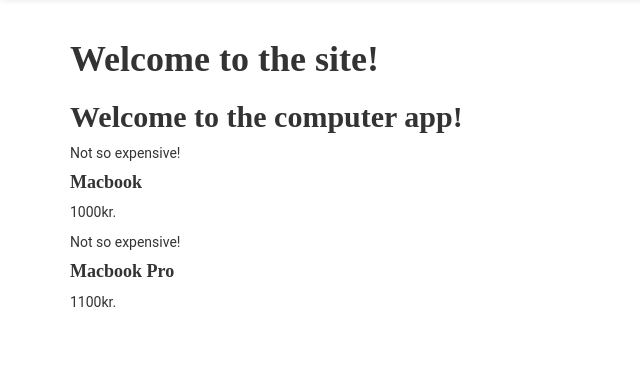
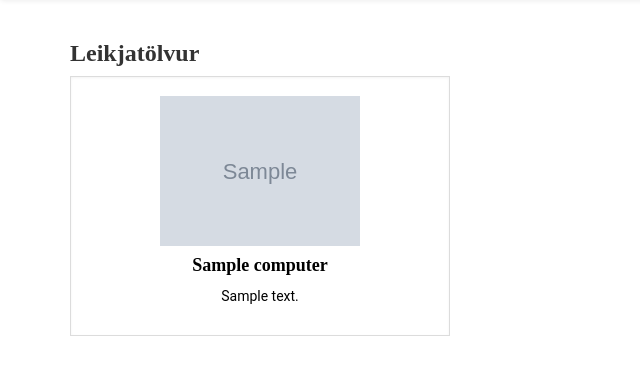
Before and after one commit to alexandralif/Captain_console_git, a Django app: page / in a window 1280 px wide. Shown: the part 52-427 px from the top of the page, without its empty margins (0-640 px from the left). Run offline with Django 3.2, Linux system fonts and the light colour scheme; tables that the repository leaves empty hold one stand-in row (values such as "Sample post"); grey boxes marked "Sample" are stand-in pictures; some libraries are stand-ins or nearby versions.

Commit message:
miðvikud kl 14

```diff
--- a/computers/views.py
+++ b/computers/views.py
@@ -1,9 +1,6 @@
 from django.shortcuts import render
+from computers.models import computers
 
-computers = [
-    {'name': 'Macbook', 'price': '1000'},
-    {'name': 'Macbook Pro', 'price': '1100'}
-]
-# Create your views here.
 def index(request):
-    return render(request, "computers/index.html", context={'computers' : computers})
+    context = {'computers': computers.objects.all().order_by('name')}
+    return render(request, "computers/index.html", context)
--- a/games/models.py
+++ b/games/models.py
@@ -1,5 +1,6 @@
 from django.db import models
 from computers.models import computer_category
+
 
 # Create your models here.
 class game_category(models.Model):
@@ -12,6 +13,8 @@ class games(models.Model):
     computer_category = models.ForeignKey(computer_category, on_delete=models.CASCADE)
     onsale = models.BooleanField()
     description = models.CharField(max_length=999, blank=True)
+    def __str__(self):
+        return self.name
 
 class games_image(models.Model):
     image = models.CharField(max_length=999)
--- a/static/css/main.css
+++ b/static/css/main.css
@@ -77,16 +77,16 @@ a:hover {
     }
 
 }
-.candies {
+.computers {
     display: grid;
     grid-template-columns: 1fr 1fr 1fr;
 }
 
-.candy a {
+.computer a {
     color: black !important;
     text-decoration: none;
 }
-.candies .candy {
+.computers .computer {
     border-radius: 0;
     margin: 0;
     background-image: none;
@@ -94,7 +94,7 @@ a:hover {
     text-align: center;
 
 }
-.candies .candy:hover {
+.computers .computer:hover {
     background-image: linear-gradient( #EF626C, #9A27F7), linear-gradient(#6564FF,#2A96Fa),linear-gradient(#2FF89F,#68FF6B);
     background-repeat: no-repeat;
     background-position: left top, right top, right bottom, left bottom;
@@ -103,22 +103,22 @@ a:hover {
     cursor: pointer;
 }
 
-.candies .candie:hover .candy-img {
+.computers .computer:hover .computer-img {
     transform: perspective(400px) scale(1.1) rotateY(15deg);
 
 }
 
-.candy-img {
+.computer-img {
     width: 200px;
     transition: transform 1s ease-in;
 }
 
-.manufacturers {
+.games {
     display: grid;
     grid-template-columns: 1fr 1fr;
 }
 
-.manufacturer {
+.game {
     display: grid;
     justify-items: center;
     align-items: center;
@@ -126,7 +126,7 @@ a:hover {
     margin: 0;
 }
 
-.manufacturer .manufacturer-img {
+.games .games-img {
     width: 200px;
     height: 200px;
     background-size: contain;
--- a/templates/Base.html
+++ b/templates/Base.html
@@ -14,7 +14,6 @@
 <body>
     {% include "navigation.html"%}
     <div class="container">
-        <h1>Welcome to the site!</h1>
         {% block content %}
         {% endblock %}
     </div>
--- a/templates/computers/index.html
+++ b/templates/computers/index.html
@@ -1,15 +1,9 @@
 {%  extends "base.html" %}
 {% block content %}
+    <h3 class="red">Leikjatölvur</h3>
     <div class="computers">
-    <h2>Welcome to the computer app!</h2>
+    {% for computer in computers %}
+        {% include 'computers/single_computer.html' with computer=computer %}
+    {% endfor %}
     </div>
-    {% for computer in computers %}
-        {% if computer.price > 1000 %}
-            <p>Expensive!</p>
-        {% else %}
-            <p>Not so expensive!</p>
-        {% endif %}
-        <h4>{{computer.name}}</h4>
-        <p>{{computer.price}}kr.</p>
-    {% endfor %}
 {% endblock %}
--- /dev/null
+++ b/templates/computers/single_computer.html
@@ -0,0 +1,8 @@
+<div class="well computer">
+    <a href="#">
+        <img class="computer-img" src="{{ computer.computer_image_set.first.image }}" />
+        <h4>{{ computer.name }}</h4>
+        <p>{{ computer.description }}</p>
+
+    </a>
+</div>
```
Also changed, not shown: games/views.py (+5 -2 lines), templates/games/index.html (+6 -1 lines), templates/games/single_game.html (added, +9 -0 lines).
